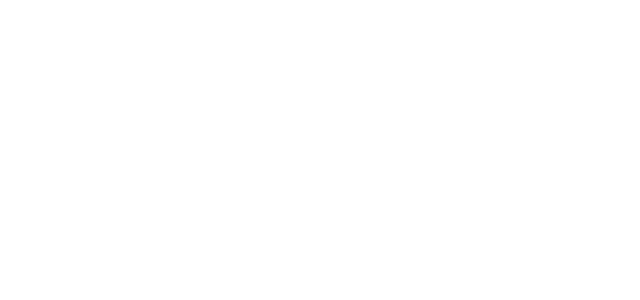
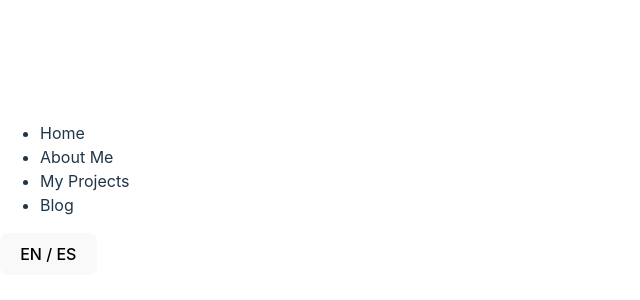
Before and after one commit to martaalcazarr/portfolio-react, a React (Vite) app: page / in a window 1280 px wide. Shown: the part 210-510 px from the top of the page, without its empty margins (0-640 px from the left). Built offline with nearby package versions, Linux system fonts and the light colour scheme.

Commit message:
add context for language and language button

```diff
--- a/src/App.jsx
+++ b/src/App.jsx
@@ -1,12 +1,13 @@
-
+import { LanguageProvider } from "./context/languageContext.jsx"
+import Navbar from "./components/Navbar"
 
 function App() {
 
 
   return (
-    <>
-
-    </>
+    <LanguageProvider>
+      <Navbar />
+    </LanguageProvider>
   )
 }
 
--- /dev/null
+++ b/src/components/Navbar.jsx
@@ -0,0 +1,25 @@
+import { useLanguage } from "../context/languageContext";
+
+function Navbar() {
+  const { language, setLanguage, languageData } = useLanguage();
+
+  const toggleLanguage = () => {
+    // Cambia el idioma al alternar entre 'en' y 'es'
+    const newLanguage = language === 'en' ? 'es' : 'en';
+    setLanguage(newLanguage);
+  };
+
+  return (
+    <nav>
+      <ul>
+        <li>{languageData.navbar.home}</li>
+        <li>{languageData.navbar.about}</li>
+        <li>{languageData.navbar.projects}</li>
+        <li>{languageData.navbar.blog}</li>
+      </ul>
+      <button onClick={toggleLanguage}>EN / ES</button>
+    </nav>
+  );
+}
+
+export default Navbar;
--- /dev/null
+++ b/src/context/LanguageContext.jsx
@@ -0,0 +1,20 @@
+import { createContext, useContext, useState } from 'react';
+import enData from "../lang/en.json";
+import esData from "../lang/es.json";
+
+const LanguageContext = createContext();
+
+export const useLanguage = () => {
+  return useContext(LanguageContext);
+};
+
+export const LanguageProvider = ({ children }) => {
+  const [language, setLanguage] = useState('en'); // Estado del idioma actual
+  const languageData = language === 'en' ? enData : esData;
+
+  return (
+    <LanguageContext.Provider value={{ language, setLanguage, languageData }}>
+      {children}
+    </LanguageContext.Provider>
+  );
+};
```
Also changed, not shown: src/components/Projects.jsx (renamed from src/components/Projects.js).
